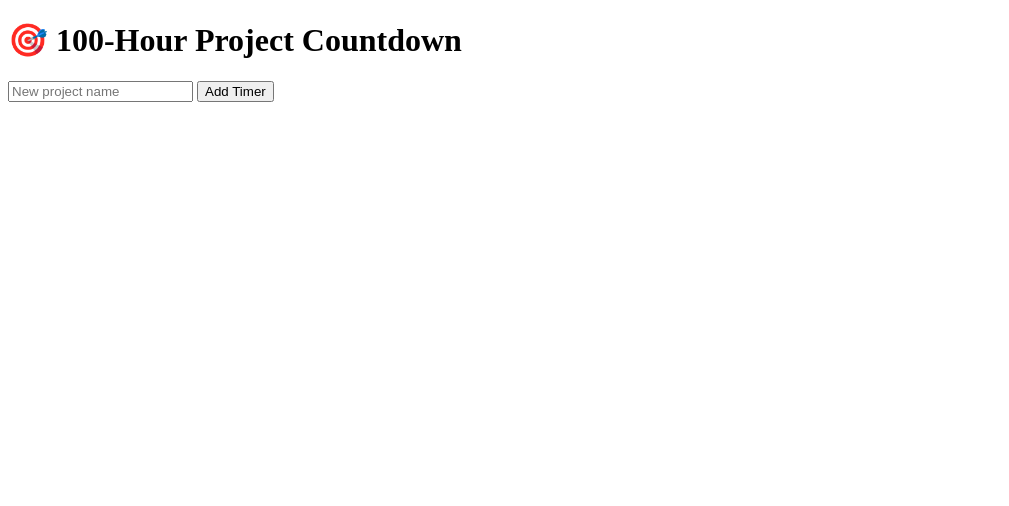
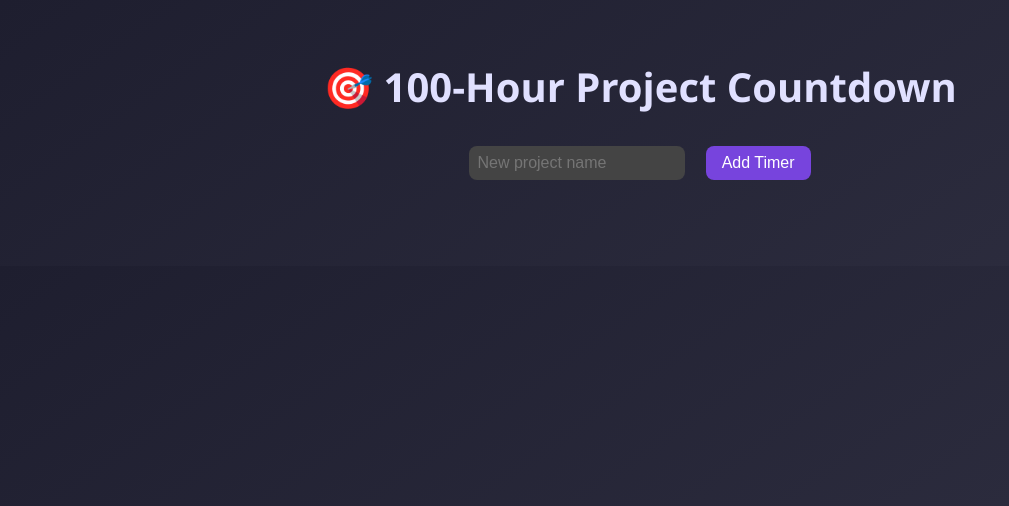
Before and after one commit to AlinaValebna/100hours-timer, a Flask app: page / in a window 1280 px wide. Shown: the top 506 px of the page, without its empty margins (0-1009 px from the left). Run offline with Flask 3, Linux system fonts and the light colour scheme.

Commit message:
added styling

```diff
--- /dev/null
+++ b/static/style.css
@@ -0,0 +1,72 @@
+body {
+    background: linear-gradient(145deg, #1e1e2f, #2e2e40);
+    color: #eee;
+    font-family: 'Segoe UI', sans-serif;
+    margin: 0;
+    padding: 2rem;
+    text-align: center;
+}
+
+h1 {
+    font-size: 2.5rem;
+    margin-bottom: 2rem;
+    color: #e0e0ff;
+}
+
+form {
+    margin-bottom: 2rem;
+}
+
+input[type="text"] {
+    padding: 0.5rem;
+    font-size: 1rem;
+    border: none;
+    border-radius: 8px;
+    background-color: #444;
+    color: white;
+    width: 200px;
+}
+
+button {
+    padding: 0.5rem 1rem;
+    font-size: 1rem;
+    margin-left: 1rem;
+    border: none;
+    border-radius: 8px;
+    background-color: #7744dd;
+    color: white;
+    cursor: pointer;
+    transition: background-color 0.3s;
+}
+
+button:hover {
+    background-color: #5522aa;
+}
+
+.timer-box {
+    background-color: #2d2d3d;
+    padding: 1rem;
+    margin: 1rem auto;
+    width: 300px;
+    border-radius: 12px;
+    box-shadow: 0 0 12px rgba(255, 255, 255, 0.1);
+}
+
+.timer-text {
+    font-size: 2rem;
+    font-weight: bold;
+    color: #ffeeee;
+    margin: 0.5rem 0;
+}
+
+a {
+    display: inline-block;
+    margin-top: 0.5rem;
+    color: #88f;
+    text-decoration: none;
+    font-weight: bold;
+}
+
+a:hover {
+    text-decoration: underline;
+}
--- a/templates/index.html
+++ b/templates/index.html
@@ -3,6 +3,7 @@
 
 <head>
     <title>Multi Project Timer</title>
+    <link rel="stylesheet" href="{{ url_for('static', filename='style.css') }}">
     <script src="{{ url_for('static', filename='script.js') }}"></script>
 </head>
 
@@ -13,17 +14,17 @@
         <button type="submit">Add Timer</button>
     </form>
     <br>
-    {% for timer in timers %}
-    <div>
-        <h3>{{ timer.project_name }}</h3>
-        <div id="timer-{{ timer.id }}" data-seconds="{{ timer.remaining_seconds }}"
-            data-paused="{{ timer.is_paused|lower }}"></div>
-        <a href="/toggle/{{ timer.id }}">
-            {{ 'Resume' if timer.is_paused else 'Pause' }}
-        </a>
-        <hr>
+{% for timer in timers %}
+<div class="timer-box">
+    <h3>{{ timer.project_name }}</h3>
+    <div id="timer-{{ timer.id }}" class="timer-text" data-seconds="{{ timer.remaining_seconds }}"
+        data-paused="{{ timer.is_paused|lower }}">
     </div>
-    {% endfor %}
+    <a href="/toggle/{{ timer.id }}">
+        {{ '▶️ Resume' if timer.is_paused else '⏸ Pause' }}
+    </a>
+</div>
+{% endfor %}
     <script>
         const timers = document.querySelectorAll('[id^="timer-"]');
         timers.forEach(div => {
```
